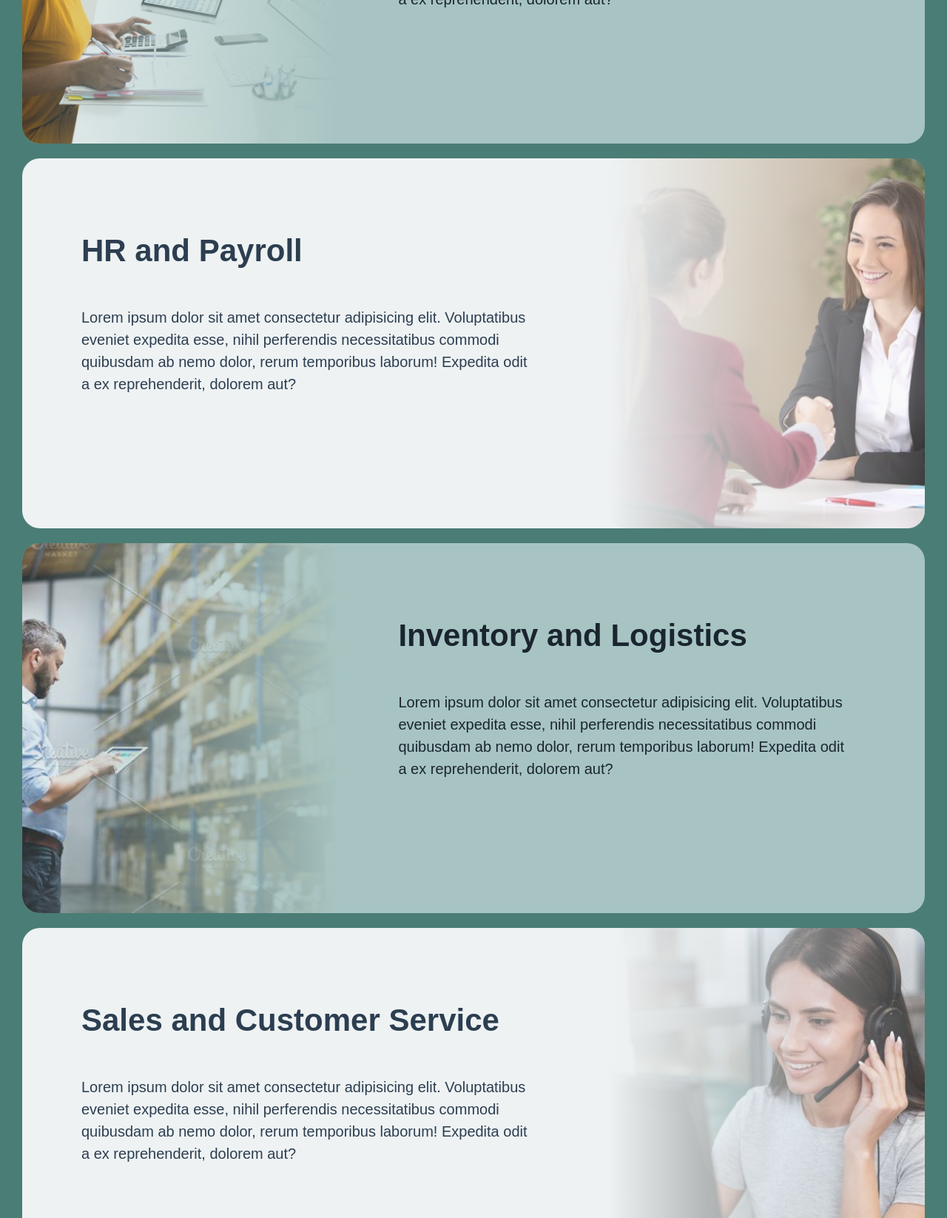
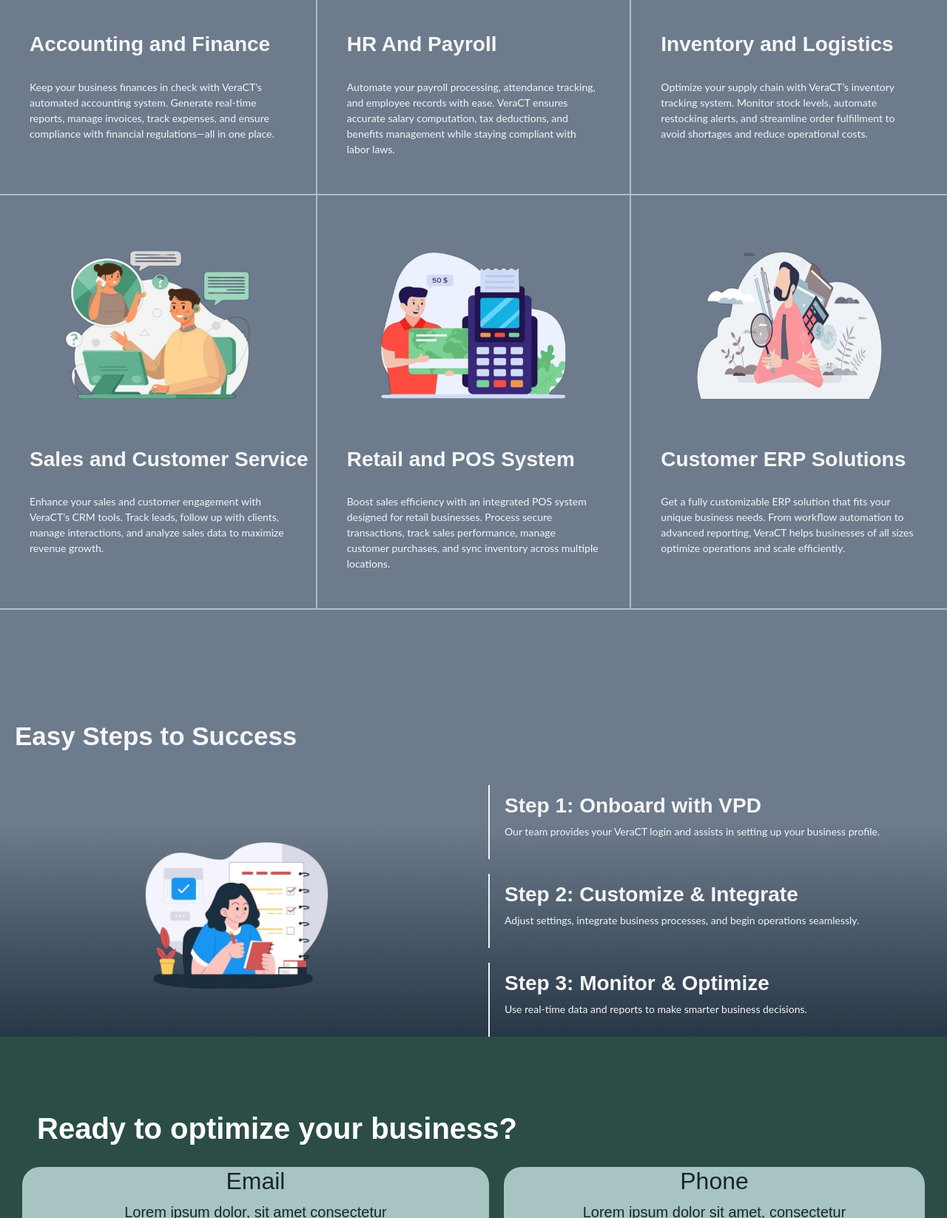
Before and after one commit to Zai548/VPDClientPortal-LandingPage, a plain HTML site: page index.html in a window 1280 px wide. Shown: the part 1154-2800 px from the top of the page at 74% size. Drawn offline with nearby package versions, Linux system fonts and the light colour scheme.

Commit message:
4th commit

```diff
--- a/CSS/style.css
+++ b/CSS/style.css
@@ -31,10 +31,14 @@ p {
   height: 100%;
   max-width: 100%;
   padding-top: 200px;
-  padding-left: 100px;
-  padding-right: 100px;
-  /* background: linear-gradient(to bottom, rgba(39, 68, 93, 0.8), #497d74); */
-  background-color: black;
+  padding-left: 80px;
+  padding-right: 20px;
+  background: linear-gradient(
+    to bottom,
+    rgba(39, 68, 93, 0.8),
+    rgba(39, 68, 93, 0.8),
+    #6d7b8d
+  );
   margin: auto;
 }
 
@@ -50,78 +54,109 @@ p {
   color: white;
   font-size: 45px;
   margin-top: 150px;
-  margin-bottom: 50px;
+}
+.home-container h2 {
+  font-weight: bold;
+  color: white;
+  font-size: 35px;
+  margin-top: -5px;
 }
 
 .home-container p {
   color: white;
-  font-size: 20px;
+  font-size: 16px;
+  margin-top: 30px;
+}
+
+.hero-container {
+  display: flex;
+  flex-direction: column;
+  height: 100%;
+  align-items: center;
+  gap: 0;
+}
+
+.hero-container h1 {
+  padding-right: 0px;
+}
+
+@media (min-width: 1400px) {
+  .home-container {
+    max-width: 1320px;
+  }
+}
+
+@media (min-width: 992px) {
+  .hero-container {
+    flex-direction: row;
+    align-items: normal;
+    gap: 150px;
+  }
+  .hero-container h1 {
+    padding-right: 50px;
+  }
+  .home-container {
+    height: 750px !important;
+  }
 }
 
 .features-container {
   margin: auto;
   max-width: 100%;
-  background-color: hsl(170, 26%, 39%);
-  padding-left: 30px;
-  padding-right: 30px;
+  background-color: #6d7b8d;
   display: flex;
   flex-direction: column; /* Stack children vertically */
-  gap: 20px; /* Space between each feature div */
+  border-bottom: 2px solid #b0bcc8;
+}
+
+.features-wrapper {
+  display: flex;
+  flex-direction: row;
+  flex-wrap: wrap;
+  max-width: 100%;
 }
 
 .features-container h1 {
   padding-left: 20px;
   padding-top: 20px;
   padding-bottom: 10px;
+  margin-bottom: 35px;
   font-weight: bold;
   font-size: 35px;
   font-family: "Montserrat", sans-serif;
-  color: white;
+  color: #f5f5f5;
 }
 
 @media (min-width: 768px) {
-  .home-container {
-    height: 750px !important;
-  }
   .features-container {
     width: 100%;
   }
-  .features-style-one {
-    flex-direction: row !important;
+  .features-style {
     align-items: normal !important;
-    height: 500px !important;
+    height: auto !important;
+    width: 100%;
   }
-  .features-style-two {
-    flex-direction: row !important;
-    align-items: normal !important;
-    height: 500px !important;
+}
+
+@media (min-width: 515px) {
+  .center-image {
+    border-left: 0 !important;
+    border-right: 0 !important;
   }
-  .features-style-two .right-container {
-    order: -1 !important;
+  .right-image {
+    border-left: 2px solid #b0bcc8 !important;
+    border-right: 0 !important;
   }
-  .image-wrapper-style img {
-    height: 100% !important;
+}
+
+@media (min-width: 770px) {
+  .right-image {
+    border-left: 0 !important;
+    border-left: 0 !important;
   }
-  .image-wrapper-style-one::after {
-    content: "";
-    position: absolute;
-    top: 0;
-    left: 0;
-    width: 100%;
-    height: 100%;
-    background: linear-gradient(to right, rgba(0, 0, 0, 0), #a7c4c2) !important;
-  }
-  .image-wrapper-style-two::after {
-    content: "";
-    position: absolute;
-    top: 0;
-    left: 0;
-    width: 100%;
-    height: 100%;
-    background: linear-gradient(to left, rgba(0, 0, 0, 0), #eef2f3) !important;
-  }
-  .features-container h4 {
-    margin-top: 100px !important;
+  .center-image {
+    border-left: 2px solid #b0bcc8 !important;
+    border-right: 2px solid #b0bcc8 !important;
   }
 }
 
@@ -131,105 +166,65 @@ p {
   }
 }
 
-.features-style-one {
+.features-style {
   display: flex;
   flex-direction: column; /* Stack image on top and text below */
   align-items: center; /* Center content horizontally */
-  justify-content: center; /* Center content vertically */
-  background-color: #a7c4c2;
-  color: #1a252f;
+  background-color: #6d7b8d;
+  color: #f5f5f5;
   height: auto; /* Remove fixed height for better responsiveness */
-  border-radius: 1.5rem;
+  border-top: 2px solid #b0bcc8;
+  width: 100%;
+  flex: 1 1 calc(33.33% - 10px);
   transition: all 0.3s ease;
 }
 
-.features-style-two {
-  display: flex;
-  flex-direction: column; /* Stack image on top and text below */
-  align-items: center; /* Center content horizontally */
-  justify-content: center; /* Center content vertically */
-  background-color: #eef2f3;
-  color: #2c3e50;
-  height: auto; /* Remove fixed height for better responsiveness */
-  border-radius: 1.5rem;
-  transition: all 0.3s ease;
+.features-style:hover {
+  background-color: #556473;
+  color: #f5f5f5;
 }
 
-.features-style-two .right-container {
-  order: 2;
+.center-image {
+  border-left: 0;
+  border-right: 0;
+}
+.right-image {
+  border-left: 0;
+  border-right: 0;
 }
 
 .features-container h4 {
+  font-family: "Poppins", sans-serif;
   font-weight: bold;
-  font-size: 42px;
+  font-size: 28px;
   margin-top: 40px;
-  margin-bottom: 50px;
-  padding-left: 80px;
+  margin-bottom: 30px;
+  margin-left: 40px;
 }
 
 .features-container p {
-  font-size: 20px;
-  padding-left: 80px;
-  padding-right: 100px;
+  font-family: "Lato", sans-serif;
+  font-size: 14px;
   margin-bottom: 50px;
   white-space: inherit;
+  margin-left: 40px;
+  padding-right: 40px;
 }
 
 .image-wrapper-style {
   position: relative;
-  display: inline-block;
+  display: flex;
+  align-items: center; /* Center vertically */
+  justify-content: center; /* Center horizontally */
   width: 100%;
-  border-radius: 1.5rem;
+  height: 300px;
 }
 
 .image-wrapper-style img {
-  width: 100%;
-  height: auto; /* Maintain aspect ratio */
-  object-fit: cover;
-  aspect-ratio: 16 / 6; /* Sets width to be wider than height */
-  display: block;
-  opacity: 0.8;
-  border-radius: 1.5rem;
-}
-
-.image-wrapper-style-one::after {
-  content: "";
-  position: absolute;
-  top: 0;
-  left: 0;
-  width: 100%;
-  height: 100%;
-  background: linear-gradient(to bottom, rgba(0, 0, 0, 0), #a7c4c2);
-}
-
-.image-wrapper-style-two::after {
-  content: "";
-  position: absolute;
-  top: 0;
-  left: 0;
-  width: 100%;
-  height: 100%;
-  background: linear-gradient(to bottom, rgba(0, 0, 0, 0), #eef2f3);
-}
-
-.grid-container {
-  display: grid;
-  grid-template-columns: repeat(3, 1fr); /* Default: 3 columns */
-  gap: 10px;
-}
-
-/* Medium screens (Tablets) - 2 columns */
-@media (max-width: 1200px) {
-  .grid-container {
-    grid-template-columns: repeat(2, 1fr);
-  }
-}
-
-/* Small screens (Mobile) - 1 column */
-@media (max-width: 992px) {
-  .grid-container {
-    grid-template-columns: repeat(1, 1fr);
-  }
+  width: 250px; /* Make the image responsive */
+  object-fit: fill; /* Ensure the entire image is visible */
+  height: 200px;
+  margin-top: 50px;
 }
 
 .grid-container3 {
@@ -245,25 +240,14 @@ p {
   }
 }
 
-.grid-item {
-  background-color: transparent;
-  color: white;
-  padding: 20px;
-  text-align: center;
-  border-radius: 5px;
-  width: 400px;
-}
-
 .process {
   height: 100%;
-  background: linear-gradient(to bottom, #497d74, #2b4d46);
+  background: linear-gradient(to bottom, #6d7b8d, #6d7b8d, #273746);
   display: flex;
   flex-direction: column;
-  margin-top: 100px;
-  padding-left: 30px;
-  padding-right: 30px;
   margin-left: auto;
   margin-right: auto;
+  padding-top: 150px;
 }
 
 @media (min-width: 1400px) {
@@ -272,58 +256,102 @@ p {
   }
 }
 
-.process h1 {
-  font-weight: bold;
-  color: white;
-  padding-left: 20px;
-  padding-bottom: 20px;
+.process-container {
+  display: flex;
+  flex-wrap: wrap;
+  flex-direction: row;
+  max-width: 100%;
 }
 
-.process-wrapper {
-  max-width: 100%;
-  height: 100%;
+.process-image-wrapper {
+  position: relative;
   display: flex;
-  gap: 20px;
-  flex-direction: column;
+  align-items: center; /* Center vertically */
+  justify-content: center; /* Center horizontally */
+  width: 100%;
+  height: 300px;
+  flex: 1 1 calc(50% - 10px); /* Adjust for two columns */
+  transition: all 0.3s ease;
 }
 
-@media (min-width: 992px) {
-  .process-wrapper {
-    flex-direction: row;
-  }
-  .process-container {
-    width: 430px;
-  }
+.process-image-wrapper img {
+  width: 250px; /* Make the image responsive */
+  object-fit: fill; /* Ensure the entire image is visible */
+  height: 200px;
+  margin-top: 50px;
 }
 
-.process-container {
-  background-color: #a7c4c2;
-  color: #1a252f;
-  text-align: center;
-  height: auto;
-  border-radius: 1.5rem;
-  transition: all 0.3s ease;
-  width: 100%;
+.process-style {
+  display: flex;
+  flex-direction: column;
+  flex: 1 1 calc(50% - 10px); /* Adjust for two columns */
+  color: #f5f5f5;
+  gap: 20px;
 }
 
-.process h4 {
-  font-family: "sans-serif";
-  font-weight: bold;
-  font-size: 42px;
-  margin-top: 40px;
-  margin-bottom: 50px;
+.process-style:hover {
+  color: #9ca1a6;
 }
 
-.process p {
-  font-size: 20px;
-  padding-left: 100px;
-  padding-right: 100px;
-  margin-bottom: 50px;
-  white-space: inherit;
+.process-style div {
+  border-left: 2px solid #f5f5f5;
+  height: 100px;
+  margin-left: 20px;
+  display: flex;
+  flex-direction: column;
+  justify-content: center;
 }
 
-.process-container:hover {
-  transform: scale(1.03);
+.box-one {
+  transition: all 0.3s ease;
+}
+.box-two {
+  transition: all 0.3s ease;
+}
+.box-three {
+  transition: all 0.3s ease;
+}
+
+.box-one:hover {
+  border-left: 2px solid #f5f5f5;
+  color: #f5f5f5;
+  translate: 5%;
+}
+.box-two:hover {
+  border-left: 2px solid #f5f5f5;
+  color: #f5f5f5;
+  translate: 5%;
+}
+.box-three:hover {
+  border-left: 2px solid #f5f5f5;
+  color: #f5f5f5;
+  translate: 5%;
+}
+
+.process-container h4 {
+  font-family: "Poppins", sans-serif;
+  font-weight: bold;
+  font-size: 28px;
+  margin-left: 20px;
+}
+
+.process-container p {
+  font-family: "Lato", sans-serif;
+  font-size: 14px;
+  white-space: inherit;
+  margin-left: 20px;
+  padding-right: 40px;
+}
+
+.process h1 {
+  padding-left: 20px;
+  padding-top: 20px;
+  padding-bottom: 10px;
+  margin-bottom: 35px;
+  font-weight: bold;
+  font-size: 35px;
+  font-family: "Montserrat", sans-serif;
+  color: #f5f5f5;
 }
 
 .contacts {
--- a/JS/main.js
+++ b/JS/main.js
@@ -37,59 +37,18 @@ document.addEventListener("DOMContentLoaded", function () {
   window.addEventListener("scroll", changeActiveLink);
 });
 
-document
-  .querySelectorAll(".carousel-inner .carousel-item img")
-  .forEach((image) => {
-    image.onclick = () => {
-      const popup = document.querySelector(".carousel-popup-img");
-      const popupImg = document.querySelector("#popup-img");
-      const navbar = document.querySelector(".navbar");
+// Ensure script runs only when the page loads completely
+document.addEventListener("DOMContentLoaded", function () {
+  const processImage = document.getElementById("process-image");
+  const steps = document.querySelectorAll(".process-style div");
 
-      if (popup && popupImg && navbar) {
-        popup.style.display = "block";
-        popupImg.src = image.getAttribute("src");
+  steps.forEach((step) => {
+    step.addEventListener("mouseenter", function () {
+      processImage.src = step.getAttribute("data-image");
+    });
 
-        // Instead of hiding navbar completely, make it invisible
-        navbar.style.visibility = "hidden";
-        navbar.style.opacity = "0";
-        navbar.style.transition = "opacity 0.3s ease";
-
-        // Update the active thumbnail
-        updateActiveThumbnail(popupImg.src);
-      }
-    };
+    step.addEventListener("mouseleave", function () {
+      processImage.src = "Resources/easystep.png"; // Revert to default image
+    });
   });
-
-// Close the popup
-document.querySelector(".carousel-popup-img span").onclick = () => {
-  const popup = document.querySelector(".carousel-popup-img");
-  const navbar = document.querySelector(".navbar");
-
-  if (popup && navbar) {
-    popup.style.display = "none";
-
-    // Make navbar visible again
-    navbar.style.visibility = "visible";
-    navbar.style.opacity = "1";
-  }
-};
-
-// Change the main image when a thumbnail is clicked and highlight the active thumbnail
-function changeImage(thumbnail) {
-  const popupImg = document.querySelector("#popup-img");
-  popupImg.src = thumbnail.src;
-
-  // Update the active thumbnail
-  updateActiveThumbnail(thumbnail.src);
-}
-
-// Function to highlight the active thumbnail
-function updateActiveThumbnail(currentSrc) {
-  document.querySelectorAll(".carousel-thumbnails img").forEach((thumb) => {
-    if (thumb.src === currentSrc) {
-      thumb.classList.add("active-thumbnail");
-    } else {
-      thumb.classList.remove("active-thumbnail");
-    }
-  });
-}
+});
--- a/index.html
+++ b/index.html
@@ -56,15 +56,17 @@
         <div class="hero-container">
           <div>
             <div class="">
-              <h1 class="wow fadeInUp">
-                Power Your Business with VeraCT The All-in-One IT Solution
-              </h1>
+              <h1 class="wow fadeInUp">Power Your Business with VeraCT</h1>
+              <h2 class="wow fadeInUp">The All-in-One IT Solution</h2>
 
               <p class="wow fadeInUp">
-                Streamline Operations with VeraCT – Accounting, HR, and More in
-                One Platform!
+                "Streamline Operations with VeraCT – Accounting, HR, and More in
+                One Platform!"
               </p>
             </div>
+          </div>
+          <div>
+            <img src="Resources/heroIMG.png" alt="" />
           </div>
         </div>
       </section>
@@ -72,120 +74,130 @@
 
       <!--VeraCT Features-->
       <div class="features-container">
-        <h1 class="wow fadeInUp">Revolutionizing the Way You Work</h1>
-        <div class="features-style-one">
-          <div class="image-wrapper-style image-wrapper-style-one">
-            <img class="top-image" src="Resources/accounting.jpg" alt="" />
+        <h1 class="wow fadeInUp">Enhancing Efficiency, One System at a Time</h1>
+        <div class="features-wrapper">
+          <div class="features-style">
+            <div class="image-wrapper-style">
+              <img src="Resources/accounting.png" alt="" />
             </div>
-          <div class="wow fadeInRightBig">
+            <div class="wow fadeInUp">
               <h4>Accounting and Finance</h4>
               <p>
-              Lorem ipsum dolor sit amet consectetur adipisicing elit.
-              Voluptatibus eveniet expedita esse, nihil perferendis
-              necessitatibus commodi quibusdam ab nemo dolor, rerum temporibus
-              laborum! Expedita odit a ex reprehenderit, dolorem aut?
+                Keep your business finances in check with VeraCT’s automated
+                accounting system. Generate real-time reports, manage invoices,
+                track expenses, and ensure compliance with financial
+                regulations—all in one place.
               </p>
             </div>
           </div>
-        <div class="features-style-two">
-          <div class="wow fadeInLeftBig right-container">
-            <h4>HR and Payroll</h4>
+          <div class="features-style center-image right-image">
+            <div class="image-wrapper-style">
+              <img src="Resources/hr.png" alt="" />
+            </div>
+            <div class="wow fadeInUp">
+              <h4>HR And Payroll</h4>
               <p>
-              Lorem ipsum dolor sit amet consectetur adipisicing elit.
-              Voluptatibus eveniet expedita esse, nihil perferendis
-              necessitatibus commodi quibusdam ab nemo dolor, rerum temporibus
-              laborum! Expedita odit a ex reprehenderit, dolorem aut?
-            </p>
-          </div>
-          <div class="image-wrapper-style image-wrapper-style-two">
-            <img src="Resources/hr.jpg" alt="" />
-          </div>
-        </div>
-        <div class="features-style-one">
-          <div class="image-wrapper-style image-wrapper-style-one">
-            <img src="Resources/inventory.jpg" alt="" />
-          </div>
-          <div class="wow fadeInRightBig">
-            <h4>Inventory and Logistics</h4>
-            <p>
-              Lorem ipsum dolor sit amet consectetur adipisicing elit.
-              Voluptatibus eveniet expedita esse, nihil perferendis
-              necessitatibus commodi quibusdam ab nemo dolor, rerum temporibus
-              laborum! Expedita odit a ex reprehenderit, dolorem aut?
+                Automate your payroll processing, attendance tracking, and
+                employee records with ease. VeraCT ensures accurate salary
+                computation, tax deductions, and benefits management while
+                staying compliant with labor laws.
               </p>
             </div>
           </div>
-        <div class="features-style-two">
-          <div class="wow fadeInLeftBig right-container">
-            <h4>Sales and Customer Service</h4>
+          <div class="features-style">
+            <div class="image-wrapper-style">
+              <img src="Resources/inventory.png" alt="" />
+            </div>
+            <div class="wow fadeInUp">
+              <h4>Inventory and Logistics</h4>
               <p>
-              Lorem ipsum dolor sit amet consectetur adipisicing elit.
-              Voluptatibus eveniet expedita esse, nihil perferendis
-              necessitatibus commodi quibusdam ab nemo dolor, rerum temporibus
-              laborum! Expedita odit a ex reprehenderit, dolorem aut?
-            </p>
-          </div>
-          <div class="image-wrapper-style image-wrapper-style-two">
-            <img src="Resources/customerServiceBG.jpg" alt="" />
-          </div>
-        </div>
-        <div class="features-style-one">
-          <div class="image-wrapper-style image-wrapper-style-one">
-            <img src="Resources/pos.jpg" alt="" />
-          </div>
-          <div class="wow fadeInRightBig">
-            <h4>Retail and POS System</h4>
-            <p>
-              Lorem ipsum dolor sit amet consectetur adipisicing elit.
-              Voluptatibus eveniet expedita esse, nihil perferendis
-              necessitatibus commodi quibusdam ab nemo dolor, rerum temporibus
-              laborum! Expedita odit a ex reprehenderit, dolorem aut?
+                Optimize your supply chain with VeraCT’s inventory tracking
+                system. Monitor stock levels, automate restocking alerts, and
+                streamline order fulfillment to avoid shortages and reduce
+                operational costs.
               </p>
             </div>
           </div>
-        <div class="features-style-two">
-          <div class="wow fadeInLeftBig right-container">
+          <div class="features-style right-image">
+            <div class="image-wrapper-style">
+              <img src="Resources/cservice.png" alt="" />
+            </div>
+            <div class="wow fadeInUp">
+              <h4>Sales and Customer Service</h4>
+              <p>
+                Enhance your sales and customer engagement with VeraCT’s CRM
+                tools. Track leads, follow up with clients, manage interactions,
+                and analyze sales data to maximize revenue growth.
+              </p>
+            </div>
+          </div>
+          <div class="features-style center-image">
+            <div class="image-wrapper-style">
+              <img src="Resources/pos.png" alt="" />
+            </div>
+            <div class="wow fadeInUp">
+              <h4>Retail and POS System</h4>
+              <p>
+                Boost sales efficiency with an integrated POS system designed
+                for retail businesses. Process secure transactions, track sales
+                performance, manage customer purchases, and sync inventory
+                across multiple locations.
+              </p>
+            </div>
+          </div>
+          <div class="features-style right-image">
+            <div class="image-wrapper-style">
+              <img src="Resources/erp.png" alt="" />
+            </div>
+            <div class="wow fadeInUp">
               <h4>Customer ERP Solutions</h4>
               <p>
-              Lorem ipsum dolor sit amet consectetur adipisicing elit.
-              Voluptatibus eveniet expedita esse, nihil perferendis
-              necessitatibus commodi quibusdam ab nemo dolor, rerum temporibus
-              laborum! Expedita odit a ex reprehenderit, dolorem aut?
+                Get a fully customizable ERP solution that fits your unique
+                business needs. From workflow automation to advanced reporting,
+                VeraCT helps businesses of all sizes optimize operations and
+                scale efficiently.
               </p>
             </div>
-          <div class="image-wrapper-style image-wrapper-style-two">
-            <img class="bottom-image" src="Resources/erp.jpg" alt="" />
           </div>
         </div>
+        <div class="features-wrapper"></div>
       </div>
 
       <!--VeraCT Features ends-->
 
       <!--VeraCT Process-->
       <div class="process">
-        <h1 class="wow fadeInUp" id="process">How it works?</h1>
-        <div class="process-wrapper">
-          <div class="process-container wow zoom-in">
-            <h4>Step 1</h4>
+        <h1 id="process">Easy Steps to Success</h1>
+        <div class="process-container">
+          <div class="process-image-wrapper">
+            <img
+              id="process-image"
+              src="Resources/easystep.png"
+              alt="Default Image"
+            />
+          </div>
+          <div class="process-style">
+            <div class="box-one" data-image="Resources/step1.png">
+              <h4>Step 1: Onboard with VPD</h4>
               <p>
-              Lorem ipsum dolor sit amet consectetur adipisicing elit. Aliquid,
-              quibusdam.
+                Our team provides your VeraCT login and assists in setting up
+                your business profile.
               </p>
             </div>
-          <div class="process-container wow zoom-in">
-            <h4>Step 2</h4>
+            <div class="box-two" data-image="Resources/step2.png">
+              <h4>Step 2: Customize & Integrate</h4>
               <p>
-              Lorem ipsum dolor sit amet consectetur adipisicing elit. Autem,
-              modi!
+                Adjust settings, integrate business processes, and begin
+                operations seamlessly.
               </p>
             </div>
-          <div class="process-container wow zoom-in">
-            <h4>Step 3</h4>
+            <div class="box-three" data-image="Resources/step3.png">
+              <h4>Step 3: Monitor & Optimize</h4>
               <p>
-              Lorem ipsum dolor sit amet consectetur adipisicing elit. Nisi
-              quasi mollitia maiores sunt laudantium quia voluptatibus iure enim
-              quibusdam est.
+                Use real-time data and reports to make smarter business
+                decisions.
               </p>
+            </div>
           </div>
         </div>
       </div>
```
Also changed, not shown: Resources/9226c8611770bda484dc1b12cee6e849-removebg-preview.png (added), Resources/accounting.png (added), Resources/accountingTry.png (added), Resources/cservice.png (added), Resources/easystep.png (added), Resources/erp.png (added), Resources/heroIMG.png (added), Resources/hr.png (added), Resources/hrTry.png (added), Resources/inventory.png (added), Resources/pos.png (added), Resources/step1.png (added), Resources/step2.png (added), Resources/step3.png (added), 1 other file. Lines whose indentation alone changed are shown as unchanged.
